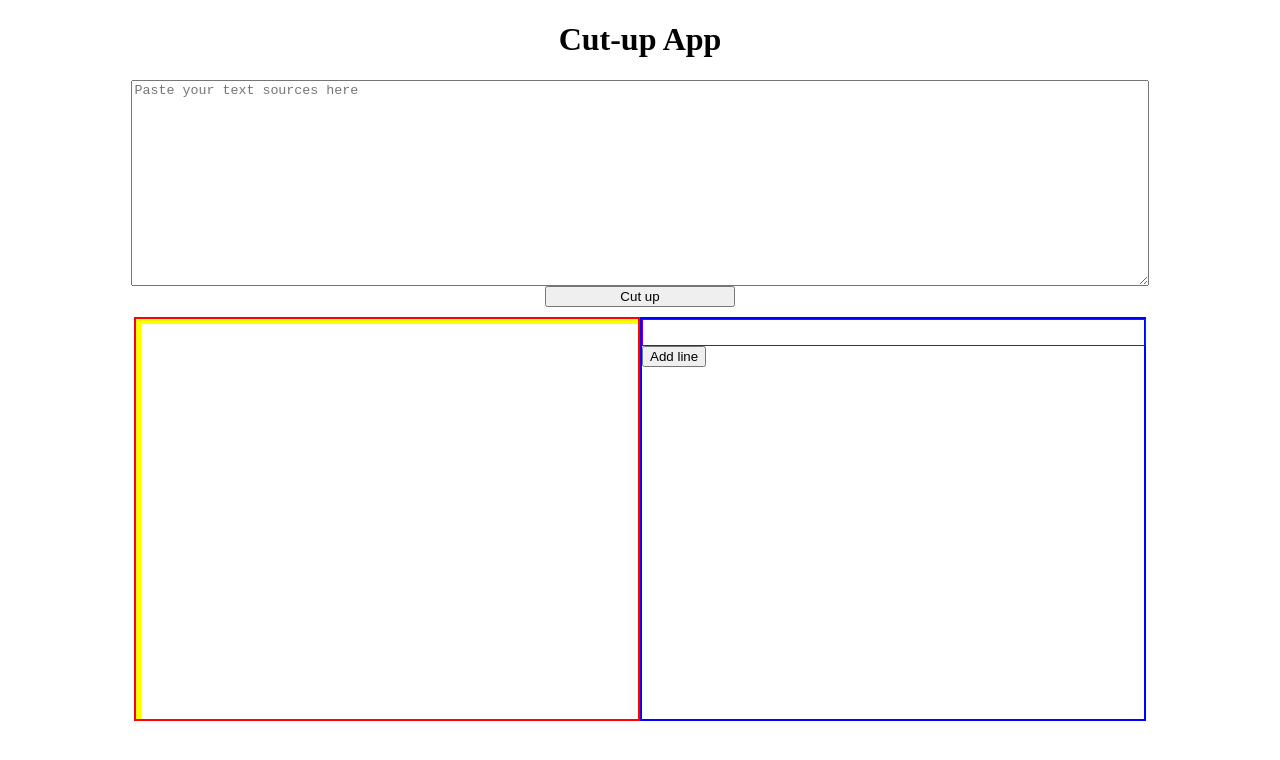
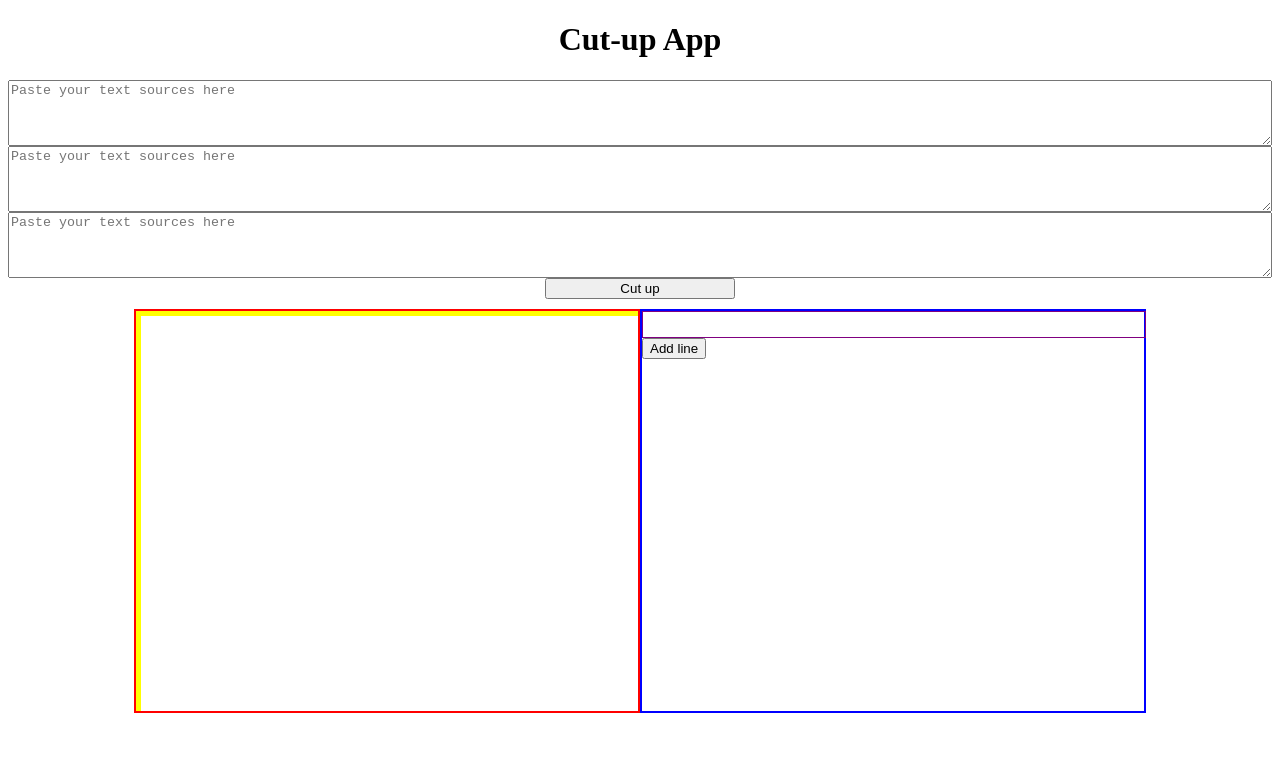
Before and after one commit to charlie-galb/cut-up, a React app: page / in a window 1280 px wide. Shown: the top 760 px of the page. Built offline with nearby package versions, Linux system fonts and the light colour scheme.

Commit message:
Add two additional text areas

```diff
--- a/src/components/CuttingBoard/CuttingBoard.tsx
+++ b/src/components/CuttingBoard/CuttingBoard.tsx
@@ -7,20 +7,52 @@ interface Props {
 export const CuttingBoard = (props: Props) => {
 
     const { snipText } = props
-    const [sourceText, setSourceText] = useState("")
+    const [source1Text, setSource1Text] = useState("")
+    const [source2Text, setSource2Text] = useState("")
+    const [source3Text, setSource3Text] = useState("")
 
     const handleCutting = () => {
-        snipText(sourceText)
+        const textArr = [source1Text, source2Text, source3Text]
+        const combinedText = combineText(textArr)
+        console.log(combinedText)
+        snipText(combinedText)
     }
 
-    const handleSourceTextChange = (event: React.ChangeEvent<HTMLTextAreaElement>) => {
+    const handleSource1TextChange = (event: React.ChangeEvent<HTMLTextAreaElement>) => {
         const { value } = event.target
-        setSourceText(value)
+        setSource1Text(value)
+    }
+
+    const handleSource2TextChange = (event: React.ChangeEvent<HTMLTextAreaElement>) => {
+        const { value } = event.target
+        setSource2Text(value)
+    }
+
+    const handleSource3TextChange = (event: React.ChangeEvent<HTMLTextAreaElement>) => {
+        const { value } = event.target
+        setSource3Text(value)
+    }
+
+    const combineText = (textArr: string[]) => {
+        textArr = textArr.filter(item => item)
+        console.log(textArr)
+        let combinedText: string = ""
+        let endPoint = textArr.length
+        for(let i = 0; i < endPoint; i++) {
+            if (textArr[i] && i != endPoint -1) {
+                combinedText += (textArr[i] + " ")
+            } else if (textArr[i]) {
+                combinedText += textArr[i]
+            }
+        }
+        return combinedText
     }
 
     return (
         <div className="cutting-container">
-            <textarea data-testid="cutting-text-area" className="cutting-text-area" cols={10} rows={4} placeholder="Paste your text sources here" value={sourceText} onChange={handleSourceTextChange}/>
+            <textarea data-testid="cutting-text-area1" className="cutting-text-area1" cols={10} rows={4} placeholder="Paste your text sources here" value={source1Text} onChange={handleSource1TextChange}/>
+            <textarea data-testid="cutting-text-area2" className="cutting-text-area2" cols={10} rows={4} placeholder="Paste your text sources here" value={source2Text} onChange={handleSource2TextChange}/>
+            <textarea data-testid="cutting-text-area3" className="cutting-text-area3" cols={10} rows={4} placeholder="Paste your text sources here" value={source3Text} onChange={handleSource3TextChange}/>
             <button data-testid="cut-btn" className="cut-btn" onClick={handleCutting} >Cut up</button>
         </div>
     )
```
Also changed, not shown: 1 other file (tests, documents, lock files or other folders).
